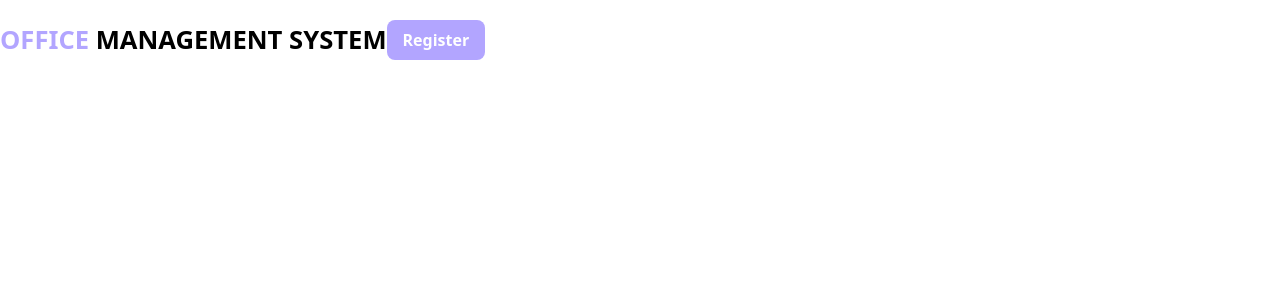
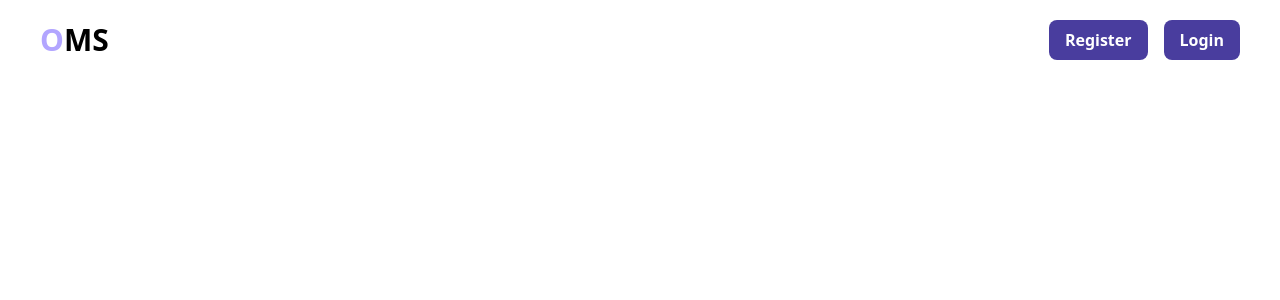
Before and after one commit to zager-projects/Office-Management-System, a React (Vite) app in the folder Frontend/: page / in a window 1280 px wide. Shown: the top 300 px of the page. Built offline with nearby package versions, Linux system fonts and the light colour scheme.

Commit message:
Navbar Completed and button component created

```diff
--- a/Frontend/Components/Button.jsx
+++ b/Frontend/Components/Button.jsx
@@ -5,7 +5,7 @@ import { primaryColor, secondaryColor } from '../Constants/theme'
 function Button({value}) {
   return (
     <>
-        <button style={{backgroundColor:secondaryColor}} className='text-white px-4 py-2 rounded-lg font-semibold'>{value}</button>
+        <button style={{backgroundColor:primaryColor}} className='text-white px-4 py-2 rounded-lg font-semibold hover:opacity-90 hover:cursor-pointer md:px-4 md:py-2  md:text-base transition-all duration-200 active:scale-95'>{value}</button>
     </>
   )
 }
--- a/Frontend/Components/Navbar.jsx
+++ b/Frontend/Components/Navbar.jsx
@@ -6,12 +6,19 @@ import Button from './Button'
 function Navbar() {
   return (
     <>
-    <div className='h-[10vh] flex items-center'>
-        <p className='uppercase font-bold text-[2vw]'><span style={{color:secondaryColor}}>Office</span> management system</p>
-        <div>
+    <div className='h-[10vh] flex items-center justify-between px-10'>
+
+
+
+
+        {/* <p className='uppercase font-bold text-[2vw]'><span style={{color:secondaryColor}}>Office</span> management system</p> */}
+        <p className='uppercase font-bold text-3xl'><span style={{color:secondaryColor}}>O</span>ms</p>
+        <div className='flex md:gap-4 gap-2'>
             <NavLink to='/register'>
-                {/* <button style={{backgroundColor:secondaryColor}} className='text-white px-4 py-2 rounded-lg font-semibold'>Register</button> */}
                 <Button value="Register"/>
+            </NavLink>
+            <NavLink to='/login'>
+                <Button value="Login"/>
             </NavLink>
         </div>
     </div>
```
